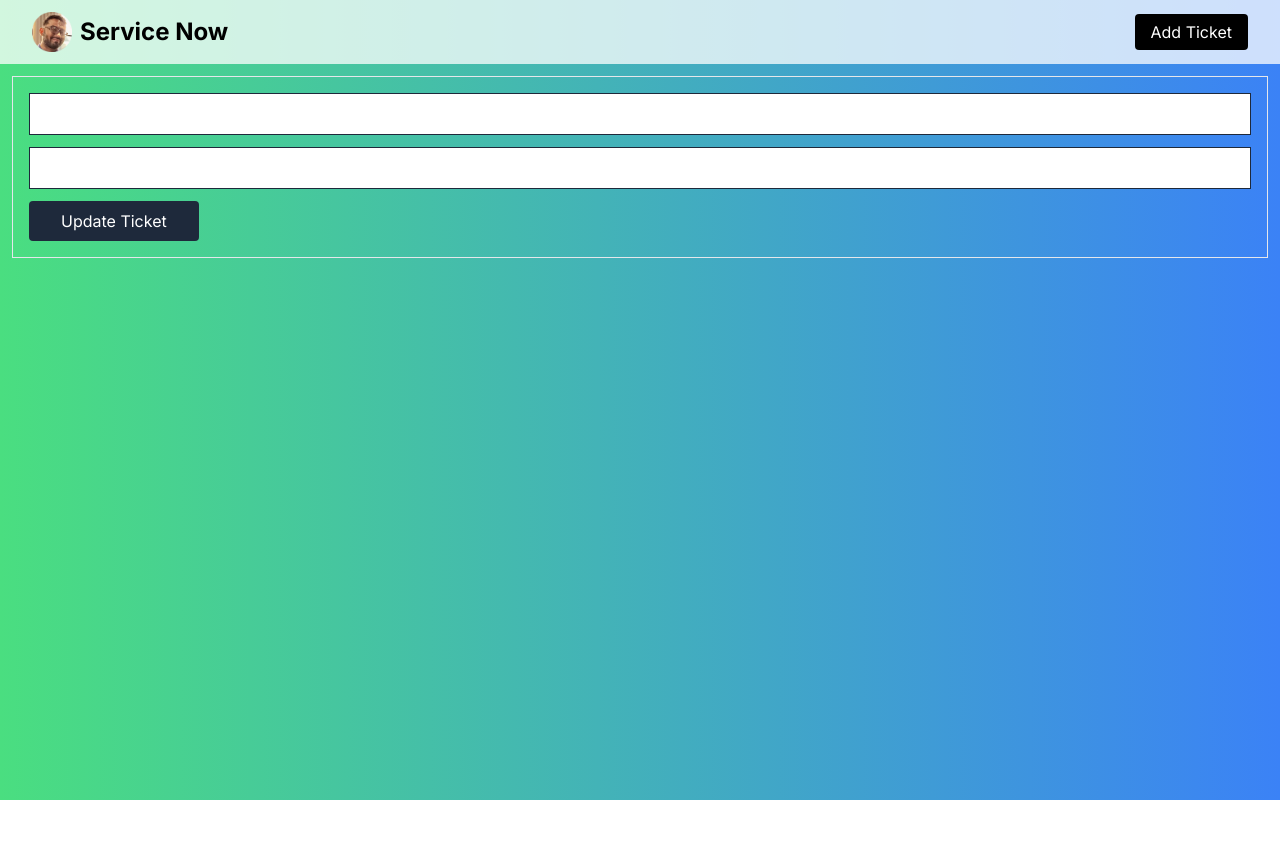
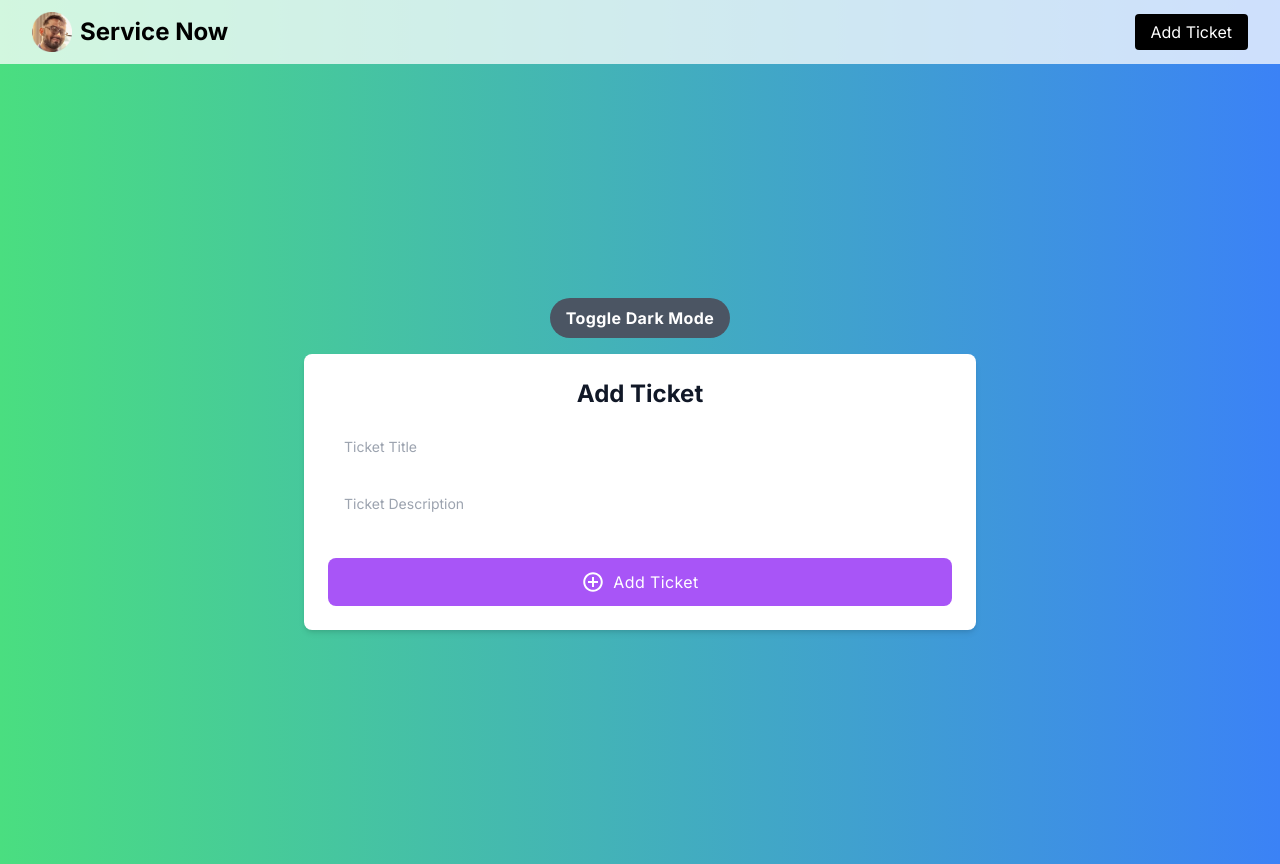
Before and after one commit to hossain101/helpdesk-crud, a Next.js app: page /editTicket/1 in a window 1280 px wide. Before the commit the page ends 800 px from the top, so only its background shows below. Built offline with nearby package versions, Linux system fonts and the light colour scheme; no server answers; the database is empty.

Commit message:
Refactor TicketsList and EditTicketForm components

```diff
--- a/app/addTicket/page.jsx
+++ b/app/addTicket/page.jsx
@@ -3,9 +3,12 @@
 import { useState } from "react";
 import { useRouter } from "next/navigation";
 import { revalidatePath } from "next/cache";
+import { IoMdAddCircleOutline } from 'react-icons/io';
 const AddTicket = () => {
   const [title, setTitle] = useState("");
   const [description, setDescription] = useState("");
+  const [darkMode, setDarkMode] = useState(false);
+  const toggleDarkMode = () => setDarkMode(!darkMode);
 
   const router = useRouter();
   const handleSubmit = async (e) => {
@@ -38,33 +41,39 @@ const AddTicket = () => {
   };
 
   return (
-    <div className="flex flex-col items-center justify-center min-h-screen bg-gradient-to-r from-green-400 to-blue-500 px-8">
+    <div className={`flex flex-col items-center justify-center min-h-screen px-8 ${darkMode ? 'bg-gray-900' : 'bg-gradient-to-r from-green-400 to-blue-500'}`}>
+      <button
+        onClick={toggleDarkMode}
+        className={`mb-4 py-2 px-4 rounded-full font-bold tracking-wide transform transition duration-500 ease-in-out hover:scale-105 ${darkMode ? 'text-gray-900 bg-yellow-300' : 'text-white bg-gray-600'}`}
+      >
+        Toggle Dark Mode
+      </button>
       <form
-        className="w-full max-w-lg bg-slate-600 rounded-lg shadow-md p-6"
+        className={`w-full max-w-2xl ${darkMode ? 'bg-gray-800 text-white' : 'bg-white text-gray-900'} rounded-lg shadow-md p-6 flex flex-col space-y-4`}
         onSubmit={handleSubmit}
       >
-        <div className="divide-y divide-gray-200">
+        <h2 className="text-2xl font-bold text-center">Add Ticket</h2>
         <input
-            className="text-sm text-black placeholder-gray-400 rounded-lg w-full py-3 px-4 leading-tight focus:outline-none focus:shadow-outline mb-4"
+          className="text-sm placeholder-gray-400 rounded-lg w-full py-3 px-4 leading-tight focus:outline-none focus:shadow-outline"
           type="text"
           placeholder="Ticket Title"
           onChange={(e) => setTitle(e.target.value)}
           value={title}
         />
-          <input
-            className="text-sm text-black placeholder-gray-400 rounded-lg w-full py-3 px-4 leading-tight focus:outline-none focus:shadow-outline mt-4 mb-6"
-            type="text"
+        <textarea
+          className="resize-none text-sm placeholder-gray-400 rounded-lg w-full py-3 px-4 leading-tight focus:outline-none focus:shadow-outline"
           placeholder="Ticket Description"
           onChange={(e) => setDescription(e.target.value)}
           value={description}
+          style={{ overflow: 'hidden', overflowWrap: 'break-word', resize: 'none', height: 'auto' }}
+          onInput={(e) => { e.target.style.height = 'auto'; e.target.style.height = e.target.scrollHeight + 'px'; }}
         />
         <button
-            className="w-full py-3 px-4 leading-none text-white bg-indigo-500 hover:bg-indigo-600 rounded-lg tracking-wide"
+          className="w-full py-2 px-4 leading-none text-white bg-green-500 hover:bg-green-600 rounded-full tracking-wide transform transition duration-500 ease-in-out hover:scale-105 flex items-center justify-center"
           type="submit"
         >
-            Add Ticket
+          <IoMdAddCircleOutline className="mr-2" /> Add Ticket
         </button>
-        </div>
       </form>
     </div>
   );
--- a/components/EditTicketForm.jsx
+++ b/components/EditTicketForm.jsx
@@ -3,9 +3,13 @@ import { useRouter } from "next/navigation";
 import React from "react";
 import { useState } from "react";
 
+import { IoMdAddCircleOutline, IoMdRefreshCircle } from "react-icons/io";
+
 const EditTicketForm = ({ id, title, description }) => {
   const [newTitle, setNewTitle] = useState(title);
   const [newDescription, setNewDescription] = useState(description);
+  const [darkMode, setDarkMode] = useState(false);
+  const toggleDarkMode = () => setDarkMode(!darkMode);
 
   const router = useRouter();
 
@@ -25,10 +29,10 @@ const EditTicketForm = ({ id, title, description }) => {
         }
       );
       const data = await res.json();
-      console.log(data);
+
       if (res.status === 200) {
         //rerender
-       router.refresh();
+        router.refresh();
         router.push("/");
       } else {
         console.error("Error creating ticket!");
@@ -39,23 +43,55 @@ const EditTicketForm = ({ id, title, description }) => {
   };
 
   return (
-    <div className="p-4 border my-3 mx-3  gap-5 ">
-      <form className="flex flex-col gap-3 " onSubmit={handleSubmit}>
+    <div
+      className={`flex flex-col items-center justify-center min-h-screen px-8 ${
+        darkMode ? "bg-gray-900" : "bg-gradient-to-r from-green-400 to-blue-500"
+      }`}
+    >
+      <button
+        onClick={toggleDarkMode}
+        className={`mb-4 py-2 px-4 rounded-full font-bold tracking-wide transform transition duration-500 ease-in-out hover:scale-105 ${
+          darkMode ? "text-gray-900 bg-yellow-300" : "text-white bg-gray-600"
+        }`}
+      >
+        Toggle Dark Mode
+      </button>
+      <form
+        className={`w-full max-w-2xl ${
+          darkMode ? "bg-gray-800 text-white" : "bg-white text-gray-900"
+        } rounded-lg shadow-md p-6 flex flex-col space-y-4`}
+        onSubmit={handleSubmit}
+      >
+        <h2 className="text-2xl font-bold text-center">Add Ticket</h2>
         <input
-          className="border border-slate-800 px-8 py-2 "
+          className="text-sm placeholder-gray-400 rounded-lg w-full py-3 px-4 leading-tight focus:outline-none focus:shadow-outline"
           type="text"
+          placeholder="Ticket Title"
+          onChange={(e) => setNewTitle(e.target.value)}
           value={newTitle}
-          onChange={(e) => setNewTitle(e.target.value)}
         />
-        <input
-          className="border border-slate-800 px-8 py-2 "
-          type="text"
+        <textarea
+          className="resize-none text-sm placeholder-gray-400 rounded-lg w-full py-3 px-4 leading-tight focus:outline-none focus:shadow-outline min-h-[size]"
+          placeholder="Ticket Description"
+          onChange={(e) => setNewDescription(e.target.value)}
           value={newDescription}
-          onChange={(e) => setNewDescription(e.target.value)}
+          style={{
+            overflow: "hidden",
+            overflowWrap: "break-word",
+            resize: "none",
+            height: "auto",
+          }}
+          onInput={(e) => {
+            e.target.style.height = "auto";
+            e.target.style.height = e.target.scrollHeight + "px";
+          }}
+
         />
-
-        <button className="bg-slate-800 text-white px-8 py-2 rounded hover:bg-slate-700 transition-colors w-fit">
-          Update Ticket
+        <button
+          className="w-full py-3 px-4 leading-none text-white bg-purple-500 hover:bg-purple-600 rounded-lg tracking-wide transform transition duration-500 ease-in-out hover:scale-105 flex items-center justify-center"
+          type="submit"
+        >
+          <IoMdAddCircleOutline size={24} className="mr-2" /> Add Ticket
         </button>
       </form>
     </div>
--- a/components/TicketsList.jsx
+++ b/components/TicketsList.jsx
@@ -1,4 +1,3 @@
-
 import React from "react";
 import RemoveBtn from "./RemoveBtn";
 import Link from "next/link";
@@ -28,8 +27,6 @@ export async function getTickets() {
 const TicketsList = async () => {
   const tickets = await getTickets();
 
-
-
   if (!tickets || tickets.length === 0) {
     return (
       <div className="flex items-center justify-center h-screen">
@@ -39,39 +36,39 @@ const TicketsList = async () => {
   }
 
   return (
+    <div className="grid grid-cols-1 sm:grid-cols-2 lg:grid-cols-3 gap-6 p-6">
+      {tickets.map((ticket) => (
+        <div
+          key={ticket._id}
+          className="rounded-lg overflow-hidden shadow-lg p-6 bg-white dark:bg-gray-800"
+        >
+          <h3 className="font-bold text-2xl mb-2 text-gray-900 dark:text-white">
+            Issue:  {ticket.title}
+          </h3>
 
-
-
-
-    <>
-      {tickets.map((ticket) => (
-
-        <div key={ticket._id}>
-          <div className="p-4 border my-3 mx-3 flex justify-between gap-5 items-start rounded-lg bg-orange-200">
-            <div className=" ">
-              <h2 className="font-bold ">{ticket.title}</h2>
-              <p>{ticket.description}</p>
-              <p className="text-sm text-gray-400">
-                Created:
-                {new Date(ticket.createdAt).toLocaleDateString("en-US")}
-              </p>
-              <p className="text-sm text-gray-400">
-                Updated:
-                {new Date(ticket.updatedAt).toLocaleDateString("en-US")}
-              </p>
-            </div>
-
-            <div className="flex gap-2 ">
-              <RemoveBtn  id={ticket._id}/>
-
-              <Link href={`/editTicket/${ticket._id}`} >
-                <HiPencilAlt size={24} />
-              </Link>
-            </div>
+          <h3 className="text-gray-50 dark:text-gray-50 text-base mb-4">
+            Details: {ticket.description}
+          </h3>
+          <div className="pt-4 pb-2">
+            <span className="inline-block bg-blue-200 rounded-full px-3 py-1 text-sm font-semibold text-gray-700 dark:text-gray-900 mr-2 mb-2">
+              Created: {new Date(ticket.createdAt).toLocaleDateString("en-US")}
+            </span>
+            <span className="inline-block bg-blue-200 rounded-full px-3 py-1 text-sm font-semibold text-gray-700 dark:text-gray-900 mr-2 mb-2">
+              Updated: {new Date(ticket.updatedAt).toLocaleDateString("en-US")}
+            </span>
+          </div>
+          <div className="flex items-center justify-between mt-4">
+            <RemoveBtn id={ticket._id} />
+            <Link href={`/editTicket/${ticket._id}`}>
+              <HiPencilAlt
+                size={24}
+                className="text-gray-900 dark:text-white"
+              />
+            </Link>
           </div>
         </div>
       ))}
-    </>
+    </div>
   );
 };
 
```
Lines whose indentation alone changed are shown as unchanged.
